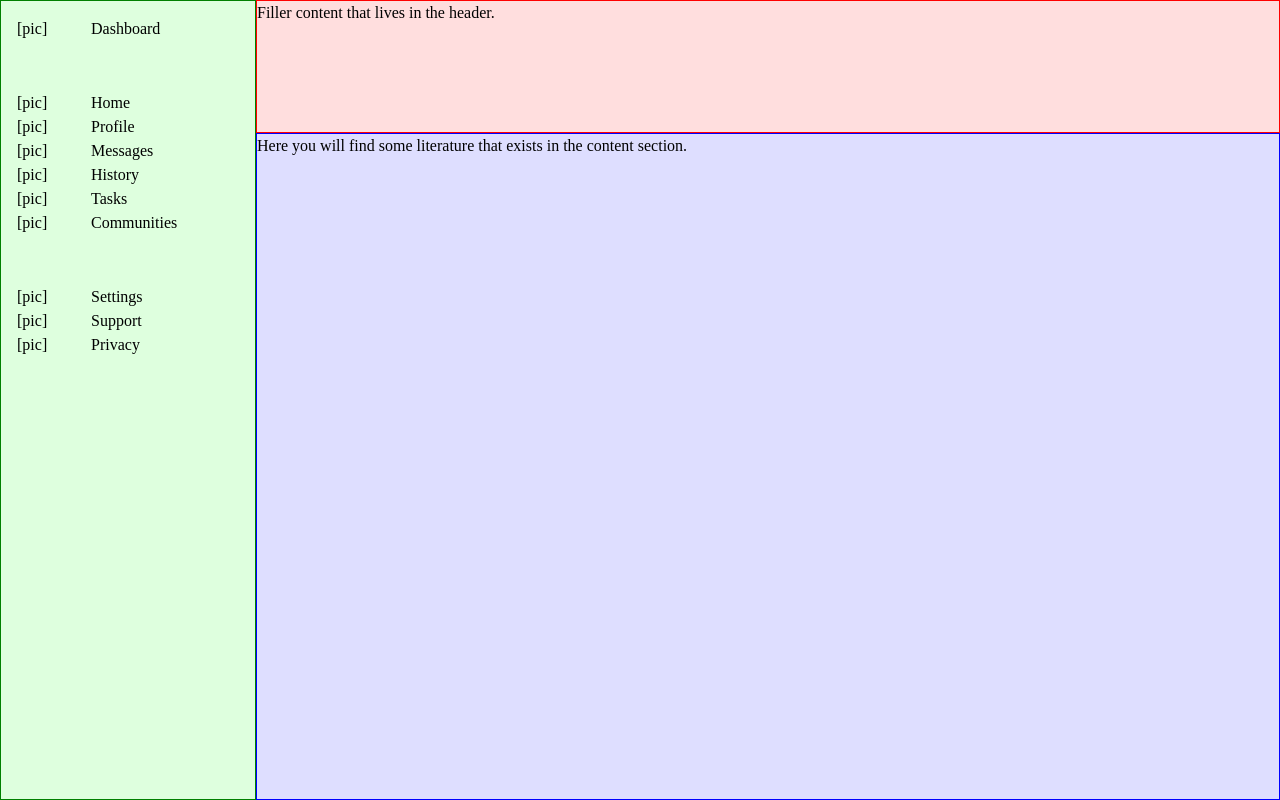
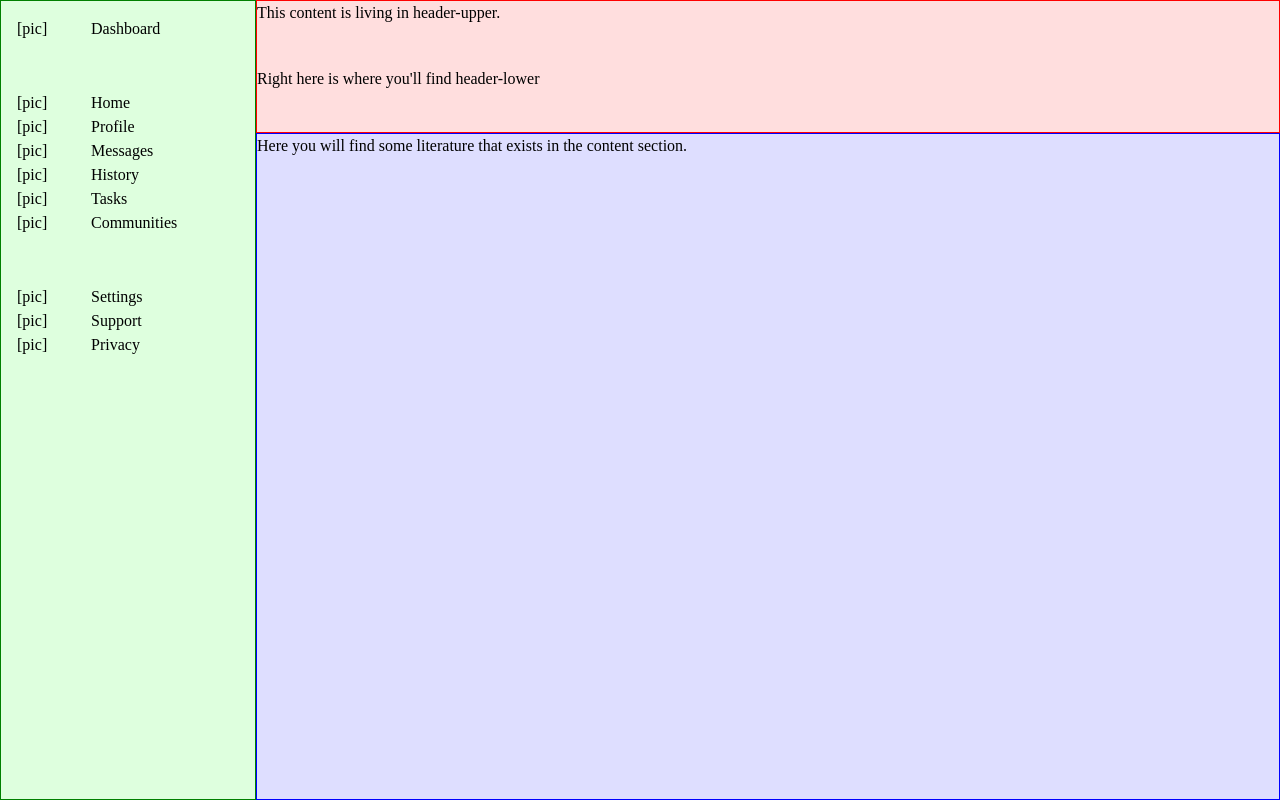
Before and after one commit to swl23/admin-dashboard, a plain HTML site: page index.html in a window 1280 px wide. Drawn offline with Linux system fonts and the light colour scheme.

Commit message:
Create basic grid framework within header

```diff
--- a/index.html
+++ b/index.html
@@ -8,7 +8,10 @@
 </head>
 <body>
 	<div class="container">
-		<div class="header">Filler content that lives in the header.</div>
+		<div class="header">
+			<div class="header-upper">This content is living in header-upper.</div>
+			<div class="header-lower">Right here is where you'll find header-lower</div>
+		</div>
 		<div class="sidebar">
 			<div class="banner">
 				<div>[pic]</div>
--- a/style.css
+++ b/style.css
@@ -56,6 +56,8 @@ h1, h2, h3, h4, h5, h6 {
 	border: 1px solid red;
 	background-color: rgb(255, 222, 222);
 	grid-column: 2;
+	display: grid;
+	grid-template-rows: repeat(2, 1fr);
 }
 
 .sidebar {
```
